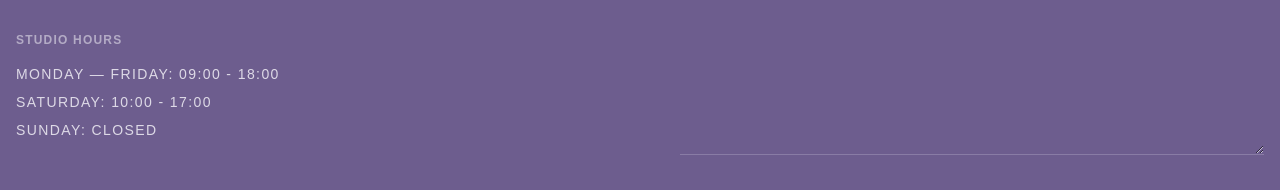
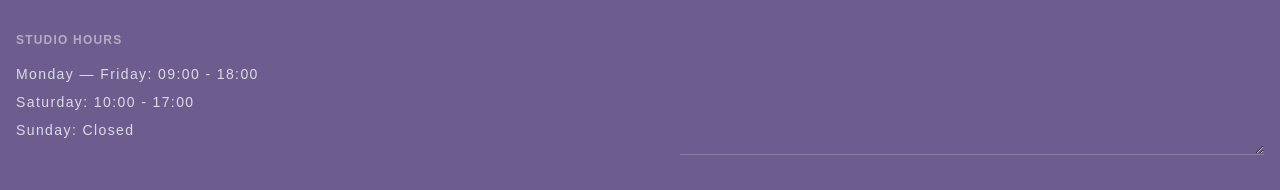
Before and after one commit to jacobadam/studio-24, a Next.js app: page /contact in a window 1280 px wide. Shown: the part 712-902 px from the top of the page. Built offline with nearby package versions, Linux system fonts and the light colour scheme.

Commit message:
minor styling fix

```diff
--- a/src/app/contact/page.tsx
+++ b/src/app/contact/page.tsx
@@ -42,7 +42,7 @@ export default function ContactPage(): React.JSX.Element {
                 <h2 className="text-xs font-bold uppercase tracking-widest opacity-50">
                   Studio Hours
                 </h2>
-                <div className="flex flex-col gap-2 text-sm font-medium uppercase tracking-widest opacity-80">
+                <div className="flex flex-col gap-2 text-sm font-medium tracking-widest opacity-80">
                   <p>Monday — Friday: 09:00 - 18:00</p>
                   <p>Saturday: 10:00 - 17:00</p>
                   <p>Sunday: Closed</p>
```
